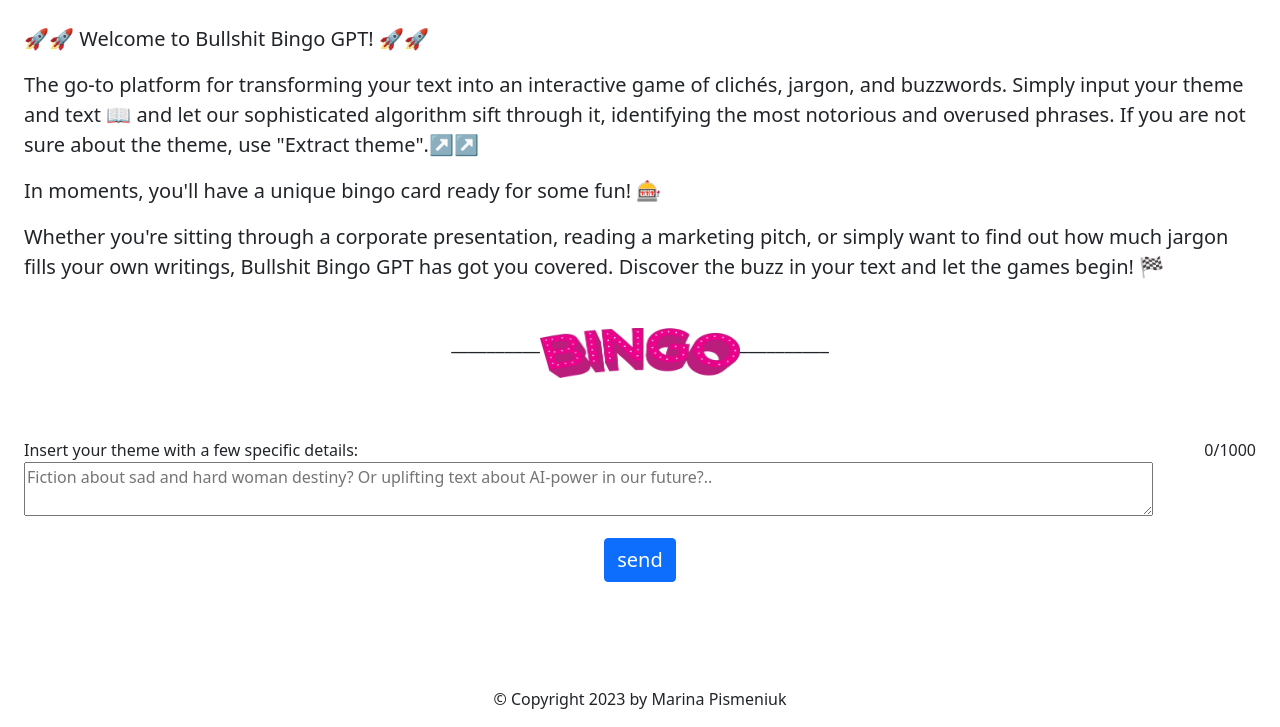
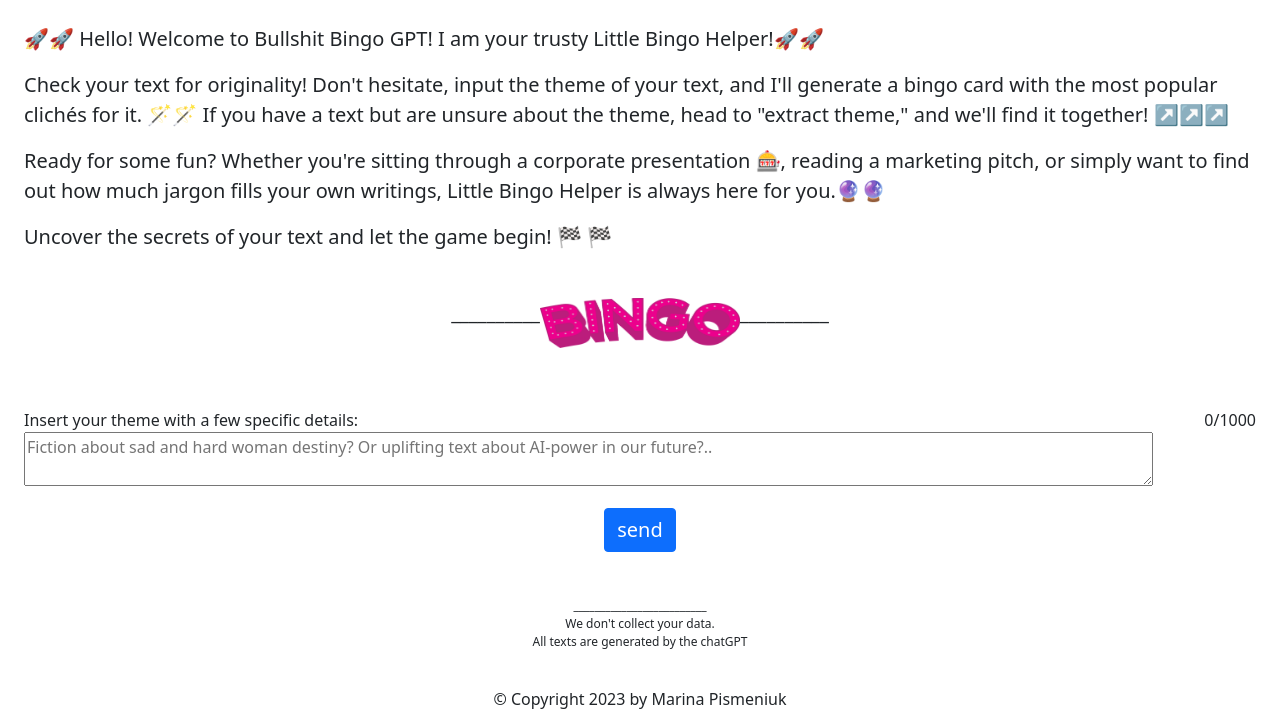
Before and after one commit to MarinaProsche/bullshitbingogpt, a Flask app: page / in a window 1280 px wide. Shown: the part 73-800 px from the top of the page. Run offline with Flask 3, Linux system fonts and the light colour scheme.

Commit message:
make app beauty

```diff
--- a/app.py
+++ b/app.py
@@ -31,10 +31,14 @@ def index():
     bingo = 'bingo.gif'
     return render_template("index.html", gif_file=gif_file, bingo=bingo)
 
-@app.route("/about", methods=["GET"])
+@app.route("/about", methods=["POST", "GET"])
 def text_about():
-    text_about = get_text_about()
-    return render_template("about.html", text_about=text_about)
+    code_file = "code.png"
+    if request.method == "GET":
+        return render_template("about.html", code_file=code_file)
+    if request.method == "POST":
+        text_about = get_text_about()
+        return render_template("about.html", text_about=text_about, code_file=code_file)
 
 
 @app.route("/extract_theme", methods=["post", "get"])
--- a/templates/base.html
+++ b/templates/base.html
@@ -119,11 +119,19 @@
   </div>
   <div id="footer">
     {% block footer %}
+    <div style="text-align: center; font-size: 12px;">
+        <p style="margin: 0; font-size: inherit;">_________________________</p>
+        <p style="margin: 0; font-size: inherit;">We don't collect your data.</p>
+        <p style="margin: 0; font-size: inherit;">All texts are generated by the chatGPT</p>
+        <br>
+        <br>
+    </div>
     <p class="text-center">
-      &copy; Copyright 2023 by Marina Pismeniuk
+        &copy; Copyright 2023 by Marina Pismeniuk
     </p>
     {% endblock %}
-  </div>
+</div>
+
   <script src="https://cdn.jsdelivr.net/npm/bootstrap@5.0.2/dist/js/bootstrap.bundle.min.js"
     integrity="sha384-MrcW6ZMFYlzcLA8Nl+NtUVF0sA7MsXsP1UyJoMp4YLEuNSfAP+JcXn/tWtIaxVXM"
     crossorigin="anonymous"></script>
--- a/templates/extract_theme.html
+++ b/templates/extract_theme.html
@@ -34,10 +34,10 @@
 </form>
 
 {% else %}
-<h2>🚀 Textual Theme Extractor 🚀</h2>
-<p>
+<h2 style="text-align: center;">🚀 Textual Theme Extractor 🚀</h2>
+<br />
     If you don't know the theme of the text, you can use Theme Extractor!!!
-    Discover Deeper Insights!</p>
+    Discover Deeper Insights!
 <br />
 Unlock the core essence of any text with our cutting-edge Textual Theme Extractor.
 <p>Dive into narratives,
--- a/templates/index.html
+++ b/templates/index.html
@@ -12,17 +12,14 @@
     <p> 😭 ChatGPT response was: "{{ chat_response }}", which is not one of the supported themes. 😭</p>
     <p>Please, try again:</p>
     {% else %}
-    <p>🚀🚀 Welcome to Bullshit Bingo GPT! 🚀🚀</p>
-    <p>The go-to platform for transforming your text into an interactive game of clichés, jargon, and buzzwords.
-        Simply input your theme and text 📖 and let our sophisticated algorithm sift through it, identifying the most
-        notorious
-        and
-        overused phrases. If you are not sure about the theme, use "Extract theme".↗️↗️
-    <p>In moments, you'll have a unique bingo card ready for some fun! 🎰</p>
-    <p>Whether you're sitting through a corporate presentation, reading a marketing pitch, or simply want to find out
-        how
-        much jargon fills your own writings, Bullshit Bingo GPT has got you covered. Discover the buzz in your text and
-        let the games begin! 🏁</p>
+    <p>🚀🚀 Hello! Welcome to Bullshit Bingo GPT! I am your trusty Little Bingo Helper!🚀🚀
+        </p>
+    <p>Check your text for originality! Don't hesitate, input the theme of your text,
+        and I'll generate a bingo card with the most popular clichés for it. 🪄🪄
+        If you have a text but are unsure about the theme, head to "extract theme," and we'll find it together! ↗️↗️↗️
+    <p>Ready for some fun? Whether you're sitting through a corporate presentation 🎰, reading a marketing pitch, or simply want to find out
+        how much jargon fills your own writings, Little Bingo Helper is always here for you.🔮🔮</p>
+    <p>Uncover the secrets of your text and let the game begin! 🏁 🏁</p>
     <p></p>
     {% endif %}
     <br>
```
Also changed, not shown: templates/about.html (+14 -1 lines), static/code.png (added).
